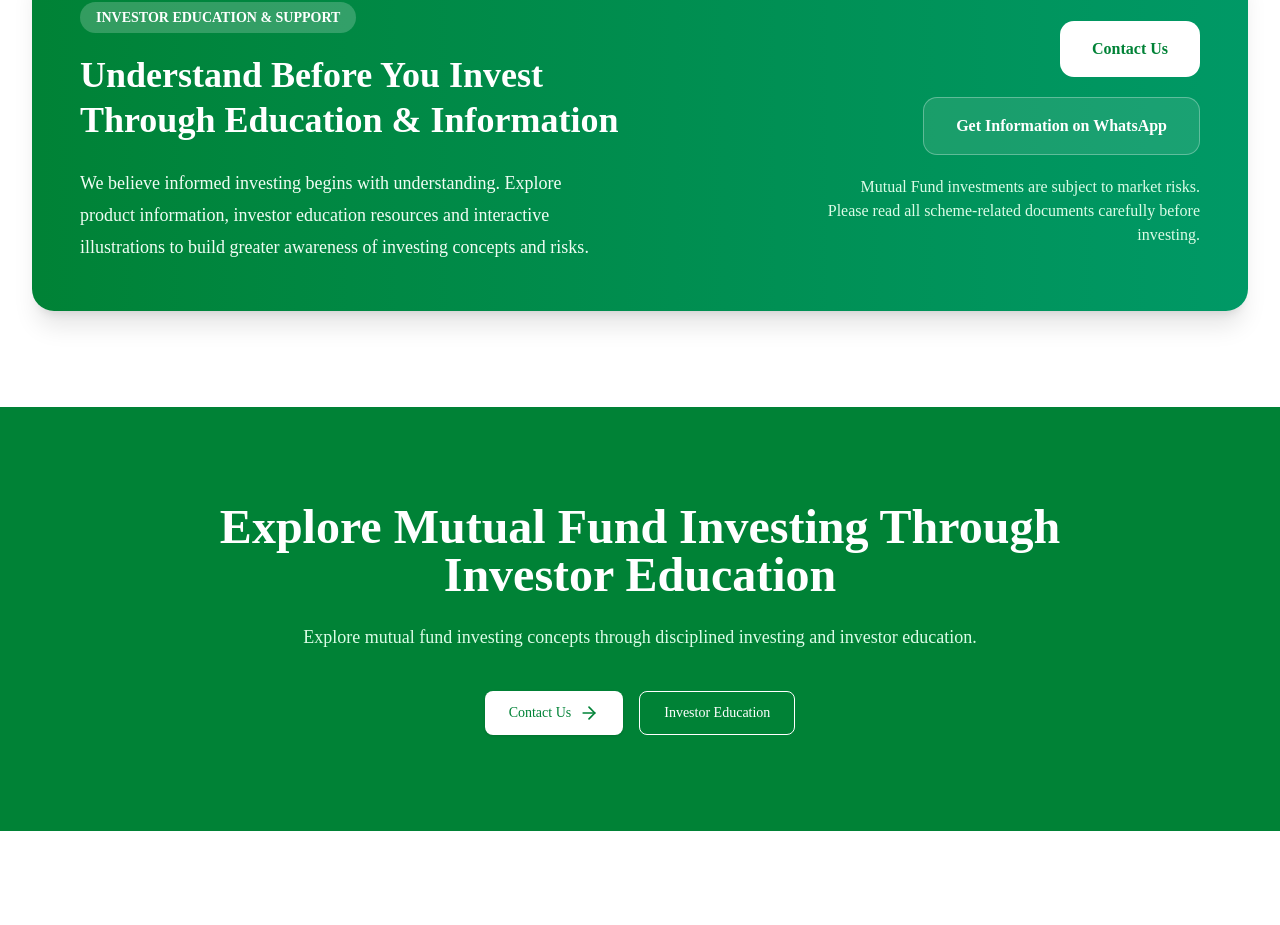
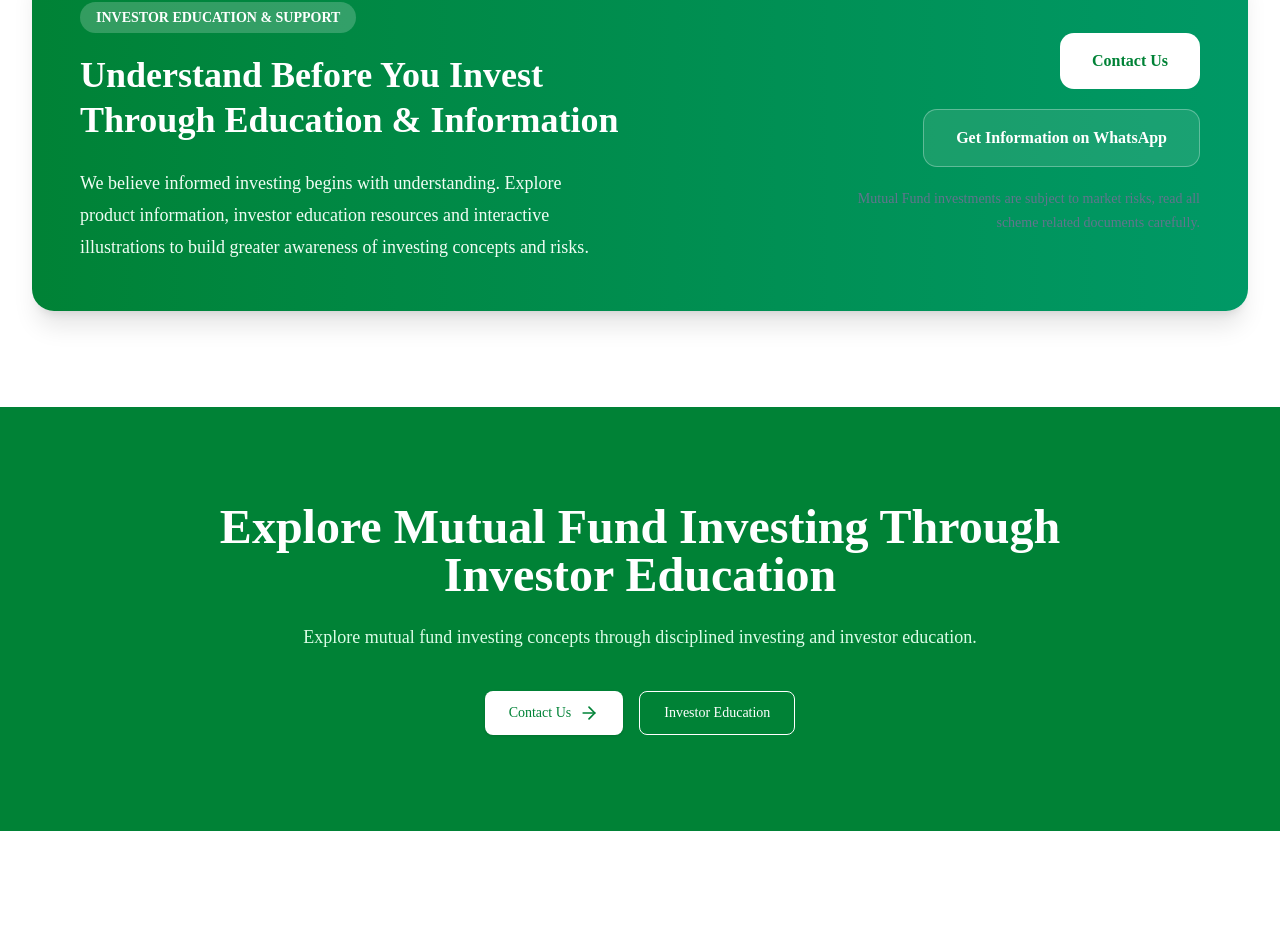
Before and after one commit to shivpawan007/LuxmiInvestCare, a Next.js app: page / in a window 1280 px wide. Shown: the part 7234-8159 px from the top of the page. Built offline with nearby package versions, Linux system fonts and the light colour scheme.

Commit message:
Compliance: standardize home Services risk warning

```diff
--- a/components/home/Services.tsx
+++ b/components/home/Services.tsx
@@ -1,6 +1,7 @@
 "use client";
 
 import { motion } from "framer-motion";
+import MutualFundRiskWarning from "@/components/compliance/MutualFundRiskWarning";
 import {
     Landmark,
     PiggyBank,
@@ -178,12 +179,9 @@ export default function Services() {
                                     Get Information on WhatsApp
                                 </a>
 
-                                <p className="max-w-sm text-right text-sm text-green-100 lg:text-base">
-                                    Mutual Fund investments are subject to
-                                    market risks. Please read all
-                                    scheme-related documents carefully before
-                                    investing.
-                                </p>
+                                <div className="max-w-sm text-right text-sm text-green-100 lg:text-base">
+                                    <MutualFundRiskWarning className="text-right text-green-100" />
+                                </div>
 
                             </div>
 
```
